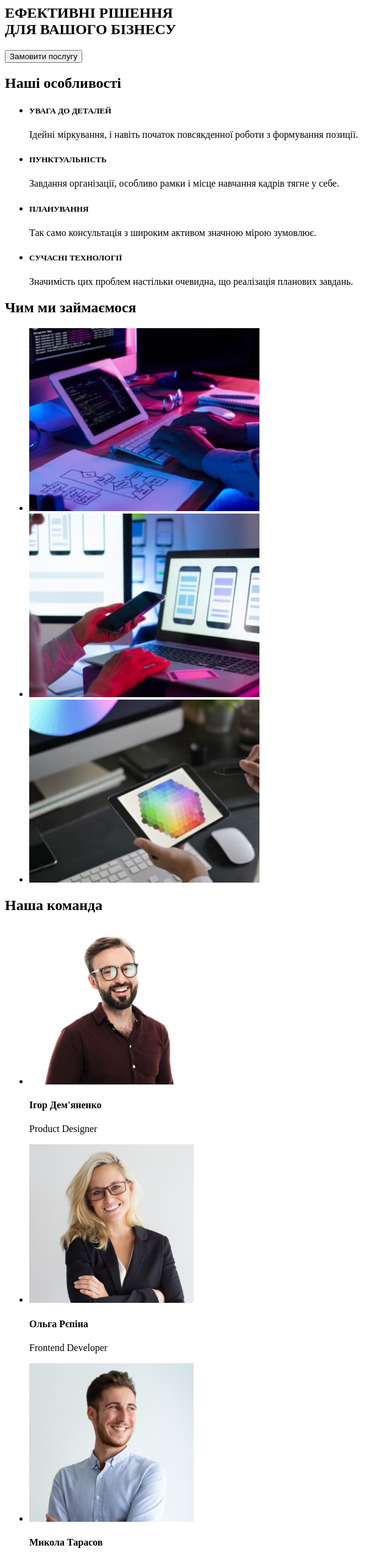
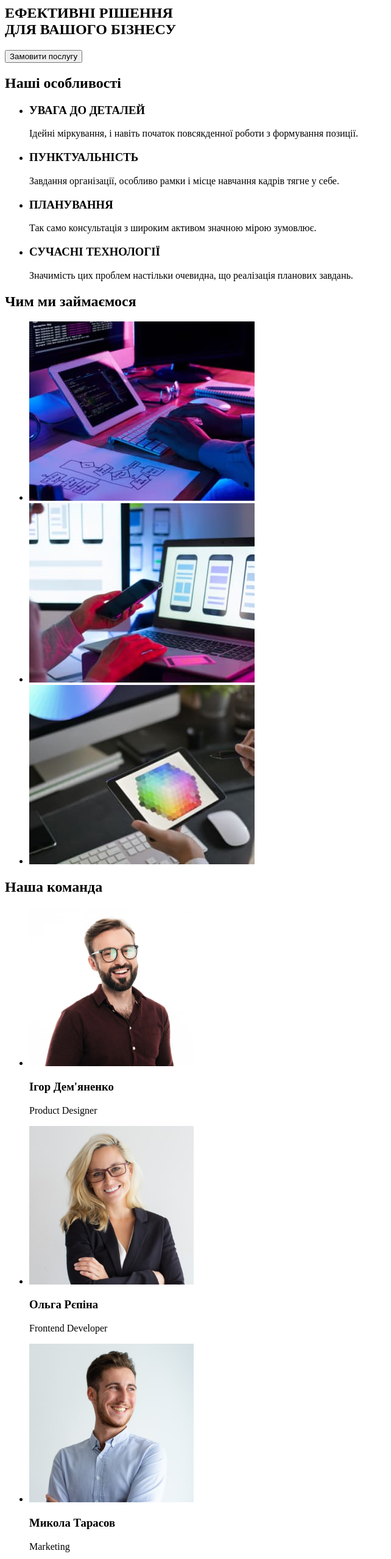
Before and after one commit to yuriisoroka165/goit-markup-hw-01, a plain HTML site: page index.html in a window 1280 px wide. Shown: the part 160-2716 px from the top of the page at 61% size, without its empty margins (0-642 px from the left). Drawn offline with Linux system fonts and the light colour scheme.

Commit message:
Correction

```diff
--- a/index.html
+++ b/index.html
@@ -7,15 +7,10 @@
         <title>Студія</title>
     </head>
     <body>
-    <!--Main block-->
-    <div class="main-body">
         <!--header-->
         <header>
-            <div class="header">
             <!--site logo-->
-                <div class="site-logo">
             <a href="index.html"><span class="site-logo-design">Web</span>Studio</a>
-                </div>
             <!--navigation-->
             <nav class="navigation">
                 <ul>
@@ -25,102 +20,92 @@
                 </ul>
             </nav>
             <!--contacts in header-->
-                <div class="header-contacts">
             <ul>
                 <li><a href="mailto:info@devstudio.com">info@devstudio.com</a></li>
                 <li><a href="tel:+380961111111">+38 096 111 11 11</a></li>
             </ul>
-                </div>
-            </div>
         </header>
         <!--main data-->
-        <div class="main">
         <main>
-                <div class="welcome">
             <section>
                 <h1>ЕФЕКТИВНІ РІШЕННЯ<br>ДЛЯ ВАШОГО БІЗНЕСУ</h1>
                 <button type="button">Замовити послугу</button>
             </section>
-                </div>
             <section>
                 <!--company skills-->
-                    <div class="skills">
                 <!--пізніше цей заголовок сховаємо-->
                 <h2>Наші особливості</h2>
                 <ul>
                     <li class="skill">
-                                <h5>УВАГА ДО ДЕТАЛЕЙ</h5>
+                        <h3>УВАГА ДО ДЕТАЛЕЙ</h3>
                         <p>Ідейні міркування, і навіть початок повсякденної роботи з формування позиції.</p>
                     </li>
                     <li class="skill">
-                                <h5>ПУНКТУАЛЬНІСТЬ</h5>
+                        <h3>ПУНКТУАЛЬНІСТЬ</h3>
                         <p>Завдання організації, особливо рамки і місце навчання кадрів тягне у себе.</p>
                     </li>
                     <li class="skill">
-                                <h5>ПЛАНУВАННЯ</h5>
+                        <h3>ПЛАНУВАННЯ</h3>
                         <p>Так само консультація з широким активом значною мірою зумовлює.</p>
                     </li>
                     <li class="skill">
-                                <h5>СУЧАСНІ ТЕХНОЛОГІЇ</h5>
+                        <h3>СУЧАСНІ ТЕХНОЛОГІЇ</h3>
                         <p>Значимість цих проблем настільки очевидна, що реалізація планових завдань.</p>
                     </li>
                 </ul>
-                    </div>
+            </section>
             <!--company works-->
-                    <div class="company-work">
+            <section>
                 <h2>Чим ми займаємося</h2>
                 <ul>
                     <li class="work">
-                                <img src="images/work1.jpg" alt="Програмування" width="378">
+                        <img src="images/work1.jpg" alt="Програмування" width="370">
                     </li>
                     <li class="work">
-                                <img src="images/work2.jpg" alt="Аналітика" width="378">
+                        <img src="images/work2.jpg" alt="Аналітика" width="370">
                     </li>
                     <li class="work">
-                                <img src="images/work3.jpg" alt="Дизайн" width="378">
+                        <img src="images/work3.jpg" alt="Дизайн" width="370">
                     </li>
                 </ul>
-                    </div>
             </section>
             <!--company team-->
-                <div class="company-team">
-                    <h2>Наша  команда</h2>
+            <section>
+                <h2>Наша команда</h2>
                 <ul>
                     <li class="team-card">
                         <img src="images/igordemyanenko.jpg" alt="Ігор Дем'яненко" width="270">
-                            <h4 class="worker-name">Ігор Дем'яненко</h4>
+                        <h3 class="worker-name">Ігор Дем'яненко</h3>
                         <p class="worker-position">Product Designer</p>
                     </li>
                     <li class="team-card">
                         <img src="images/olgarepina.jpg" alt="Ольга Рєпіна" width="270">
-                            <h4 class="worker-name">Ольга Рєпіна</h4>
+                        <h3 class="worker-name">Ольга Рєпіна</h3>
                         <p class="worker-position">Frontend Developer</p>
                     </li>
                     <li class="team-card">
                         <img src="images/mykolatarasov.jpg" alt="Микола Тарасов" width="270">
-                            <h4 class="worker-name">Микола Тарасов</h4>
+                        <h3 class="worker-name">Микола Тарасов</h3>
                         <p class="worker-position">Marketing</p>
                     </li>
                     <li class="team-card">
                         <img src="images/mykhailoyermakov.jpg" alt="Михайло Єрмаков" width="270">
-                            <h4 class="worker-name">Михайло Єрмаков</h4>
+                        <h3 class="worker-name">Михайло Єрмаков</h3>
                         <p class="worker-position">UI Designer</p>
                     </li>
                 </ul>
-                </div>
+            </section>
         </main>
-        </div>
         <!--footer-->
         <footer>
-            <div class="site-logo">
             <a href="index.html"><span class="site-logo-design">Web</span>Studio</a>
-            </div>
             <address>
                 <p>м. Київ, пр-т Лесі Українки, 26</p>
-                <a href="mailto:info@devstudio.com">info@devstudio.com</a>
-                <a href="tel:+380961111111">+38 096 111 11 11</a>
+                <ul>
+                    <li><a href="mailto:info@devstudio.com">info@devstudio.com</a></li>
+                    <li><a href="tel:+380961111111">+38 096 111 11 11</a></li>
+                </ul>
             </address>
         </footer>
-    </div>
     </body>
 </html>
```
Lines whose indentation alone changed are shown as unchanged.
